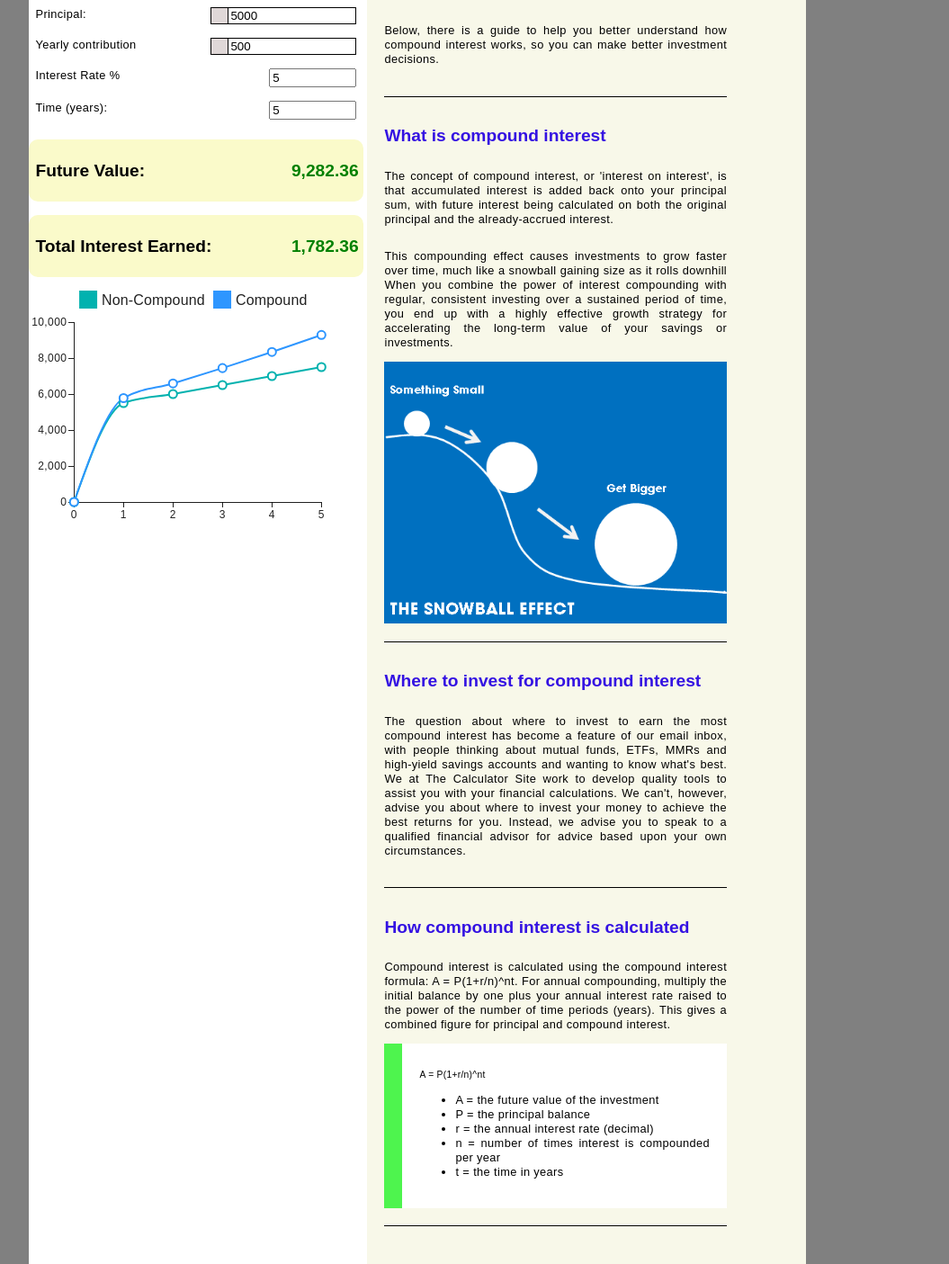
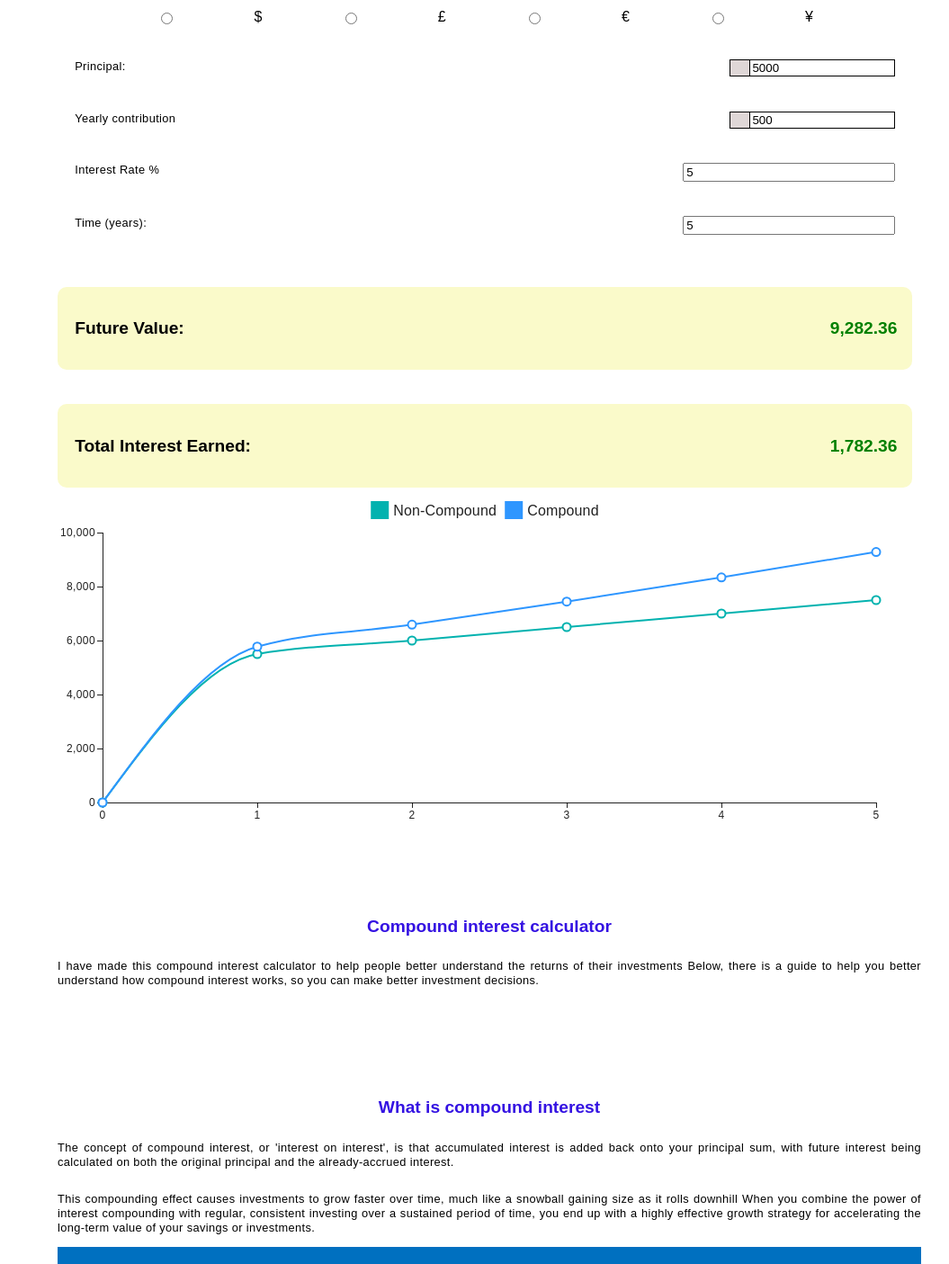
Before and after one commit to Noxtimo/compound, a React (Vite) app: page / in a window 1280 px wide. Shown: the part 160-1565 px from the top of the page at 90% size, without its empty margins (96-1151 px from the left). Built offline with nearby package versions, Linux system fonts and the light colour scheme.

Commit message:
elleventh commit

```diff
--- a/src/components/Calculator.jsx
+++ b/src/components/Calculator.jsx
@@ -1,15 +1,7 @@
 import React, { useState } from "react";
-import { Line } from "react-chartjs-2";
-import {
-  CategoryScale,
-  Chart,
-  LinearScale,
-  PointElement,
-  LineElement,
-  Legend,
-} from "chart.js";
+
 import { LineChart } from "@mui/x-charts/LineChart";
-Chart.register(CategoryScale, LinearScale, PointElement, LineElement, Legend);
+
 const Calculator = () => {
   const [principal, setPrincipal] = useState(5000);
 
@@ -75,7 +67,6 @@ const Calculator = () => {
     setCurrency(value);
   };
 
-  console.log([...generateCountdownArray(parseInt(time) + 1)]);
   return (
     <>
       <h2 className="result">Compound Interest Calculator</h2>
@@ -219,7 +210,7 @@ const Calculator = () => {
       {time > 0 ? (
         <div>
           <LineChart
-            height={300}
+            height={400}
             series={[
               { data: [0, ...initialInvestment], label: "Non-Compound" },
               { data: [0, ...compoundInterst], label: "Compound" },
--- /dev/null
+++ b/src/components/Einstain.jsx
@@ -0,0 +1,36 @@
+import * as React from "react";
+import Card from "@mui/material/Card";
+import CardActions from "@mui/material/CardActions";
+import CardContent from "@mui/material/CardContent";
+import CardMedia from "@mui/material/CardMedia";
+import Button from "@mui/material/Button";
+import Typography from "@mui/material/Typography";
+import einstein from "../images/einstain.jpg";
+
+const Einstain = () => {
+  return (
+    <Card sx={{ maxWidth: 345 }} style={{ width: "33%", marginLeft: "2%" }}>
+      <CardMedia
+        sx={{ height: 140 }}
+        image={einstein}
+        title="Albert Einstein"
+      />
+      <CardContent>
+        <Typography gutterBottom variant="h5" component="div">
+          Albert Einstein
+        </Typography>
+        <Typography variant="body2" color="text.secondary">
+          Albert Einstein was a theoretical physicist who developed the theory
+          of relativity, one of the two pillars of modern physics. His work is
+          also known for its influence on the philosophy of science.
+        </Typography>
+      </CardContent>
+      <CardActions>
+        <Button size="small">Share</Button>
+        <Button size="small">Learn More</Button>
+      </CardActions>
+    </Card>
+  );
+};
+
+export default Einstain;
--- a/src/components/Explanation.jsx
+++ b/src/components/Explanation.jsx
@@ -4,11 +4,9 @@ const Explanation = () => {
       <h1 id="first-h1">Compound interest calculator</h1>
       <p>
         I have made this compound interest calculator to help people better
-        understand the returns of their investments
-      </p>
-      <p>
-        Below, there is a guide to help you better understand how compound
-        interest works, so you can make better investment decisions.
+        understand the returns of their investments Below, there is a guide to
+        help you better understand how compound interest works, so you can make
+        better investment decisions.
       </p>
     </div>
   );
--- a/src/components/Header.jsx
+++ b/src/components/Header.jsx
@@ -12,7 +12,7 @@ import Button from "@mui/material/Button";
 import Tooltip from "@mui/material/Tooltip";
 import MenuItem from "@mui/material/MenuItem";
 import AdbIcon from "@mui/icons-material/Adb";
-
+import SideDraw from "../components/SideDraw";
 const pages = ["About", "Faq", "Contact"];
 const condencedPages = ["Home", "About", "Faq", "Contact"];
 // const settings = ["Profile", "Account", "Dashboard", "Logout"];
@@ -133,6 +133,7 @@ function Header() {
                 </Button>
               ))}
             </Box>
+            <SideDraw />
 
             {/* This is a profile picture and settings if you want to add authentication later as the website grows.
 
--- /dev/null
+++ b/src/components/SideDraw.jsx
@@ -0,0 +1,63 @@
+import * as React from "react";
+import Box from "@mui/material/Box";
+import Drawer from "@mui/material/Drawer";
+import Button from "@mui/material/Button";
+import List from "@mui/material/List";
+import Divider from "@mui/material/Divider";
+import ListItem from "@mui/material/ListItem";
+import ListItemButton from "@mui/material/ListItemButton";
+import ListItemIcon from "@mui/material/ListItemIcon";
+import ListItemText from "@mui/material/ListItemText";
+import InboxIcon from "@mui/icons-material/MoveToInbox";
+import MailIcon from "@mui/icons-material/Mail";
+
+const TemporaryDrawer = () => {
+  const [open, setOpen] = React.useState(false);
+
+  const toggleDrawer = (newOpen) => () => {
+    setOpen(newOpen);
+  };
+
+  const DrawerList = (
+    <Box sx={{ width: 250 }} role="presentation" onClick={toggleDrawer(false)}>
+      <List>
+        {["Inbox", "Starred", "Send email", "Drafts"].map((text, index) => (
+          <ListItem key={text} disablePadding>
+            <ListItemButton>
+              <ListItemIcon>
+                {index % 2 === 0 ? <InboxIcon /> : <MailIcon />}
+              </ListItemIcon>
+              <ListItemText primary={text} />
+            </ListItemButton>
+          </ListItem>
+        ))}
+      </List>
+      <Divider />
+      <List>
+        {["All mail", "Trash", "Spam"].map((text, index) => (
+          <ListItem key={text} disablePadding>
+            <ListItemButton>
+              <ListItemIcon>
+                {index % 2 === 0 ? <InboxIcon /> : <MailIcon />}
+              </ListItemIcon>
+              <ListItemText primary={text} />
+            </ListItemButton>
+          </ListItem>
+        ))}
+      </List>
+    </Box>
+  );
+
+  return (
+    <div>
+      <Button onClick={toggleDrawer(true)} style={{ color: "white" }}>
+        Account
+      </Button>
+      <Drawer open={open} onClose={toggleDrawer(false)}>
+        {DrawerList}
+      </Drawer>
+    </div>
+  );
+};
+
+export default TemporaryDrawer;
--- a/src/index.css
+++ b/src/index.css
@@ -3,14 +3,13 @@
 
 
 body{
-    padding-left: 10%;
     margin: 0;
-    background-color: grey;
+
 }
 
 footer{
     background-color: white;
-    width: 75%;
+    width: 100%;
     display: flex;
     flex-direction: column;
     align-items: center;
@@ -54,26 +53,31 @@ button{
 .main-body{
     margin: 0;
     display: flex;
+    flex-direction: column;
     height: 300rem;
-    width: 75%;
+    width: 100%;
     background-color: white;
-    justify-content: center;
+    align-items: center;
 
 
 }
 
 .primary-body{
-    width: 50%;
+    width: 75%;
     display: flex;
     flex-direction: column;
     background-color: white;
+    margin-bottom: 5%;
+
 }
 
 .secondary-body{
-    background-color: rgb(248, 248, 233);
-    width: 65%;
-    height: 100%;
+    background-color: rgb(255, 255, 255);
+    width: 75%;
+
+
 }
+
 
 
 .input-row{
@@ -130,8 +134,8 @@ button{
 
 
 .readings{
-    width: 80%;
-    padding: 2%;
+    width: 100%;
+
 }
 
 
@@ -141,12 +145,16 @@ button{
     display: flex;
     flex-direction: column;
     justify-content: space-between;
+    text-align: center;
+    margin-bottom: 5%;
 
-    margin-left: 10px;
-    margin-bottom: 5%;
-    border-bottom: 1px solid black;
     padding-bottom: 5%;
 
+
+}
+
+.readings div p{
+    width: 100%;
 
 }
 
@@ -161,14 +169,14 @@ button{
 }
 
 .formula{
-    background-color: rgb(255, 255, 255);
     padding: 5%;
     border-left: 20px solid rgb(78, 244, 78);
+    background-color: #ffcd38;
 }
 
 
 .nav{
-    width: 75%;
+    width: 100%;
     justify-content: space-evenly;
 
 
@@ -215,26 +223,7 @@ button{
 
 }
 
-blockquote{
-    background: #f9f9f9;
-    border-left: 10px solid #ccc;
-    margin: 1.5em 10px;
-    padding: 0.5em 10px;
-    quotes: "\201C""\201D""\2018""\2019";
-}
 
-blockquote::before{
-    color: #ccc;
-    content: open-quote;
-    font-size: 4em;
-    line-height: 0.1em;
-    margin-right: 0.25em;
-    vertical-align: -0.4em;
-}
-
-blockquote p {
-    display: inline;
-  }
 
 
 .einstain{
@@ -406,3 +395,15 @@ blockquote p {
     transition: 1s ease;
 
   }
+
+.quotes{
+    display: flex;
+    flex-direction: row !important;
+    height: 100%;
+    margin-bottom: 5%;
+
+}
+
+.quotes div{
+    border-bottom: 1px solid black;
+}
--- a/src/pages/Home.jsx
+++ b/src/pages/Home.jsx
@@ -4,6 +4,7 @@ import snowball from "../images/snowball.png";
 import Header from "../components/Header";
 import Footer from "../components/Footer";
 import einstain from "../images/einstain.jpg";
+import Einstain from "../components/Einstain";
 
 const Home = () => {
   return (
@@ -72,10 +73,14 @@ const Home = () => {
               </label>
             </div>
             <div>
-              <blockquote className="quote">
-                <p> Compound interest is the eighth wonder of the world.</p>
-              </blockquote>
-              <img src={einstain} className="einstain" />
+              <h1>Quotes by famous people</h1>
+              <div className="quotes">
+                <Einstain />
+
+                <Einstain />
+
+                <Einstain />
+              </div>
             </div>
             <div>
               {" "}
```
Also changed, not shown: 1 other file (tests, documents, lock files or other folders).
